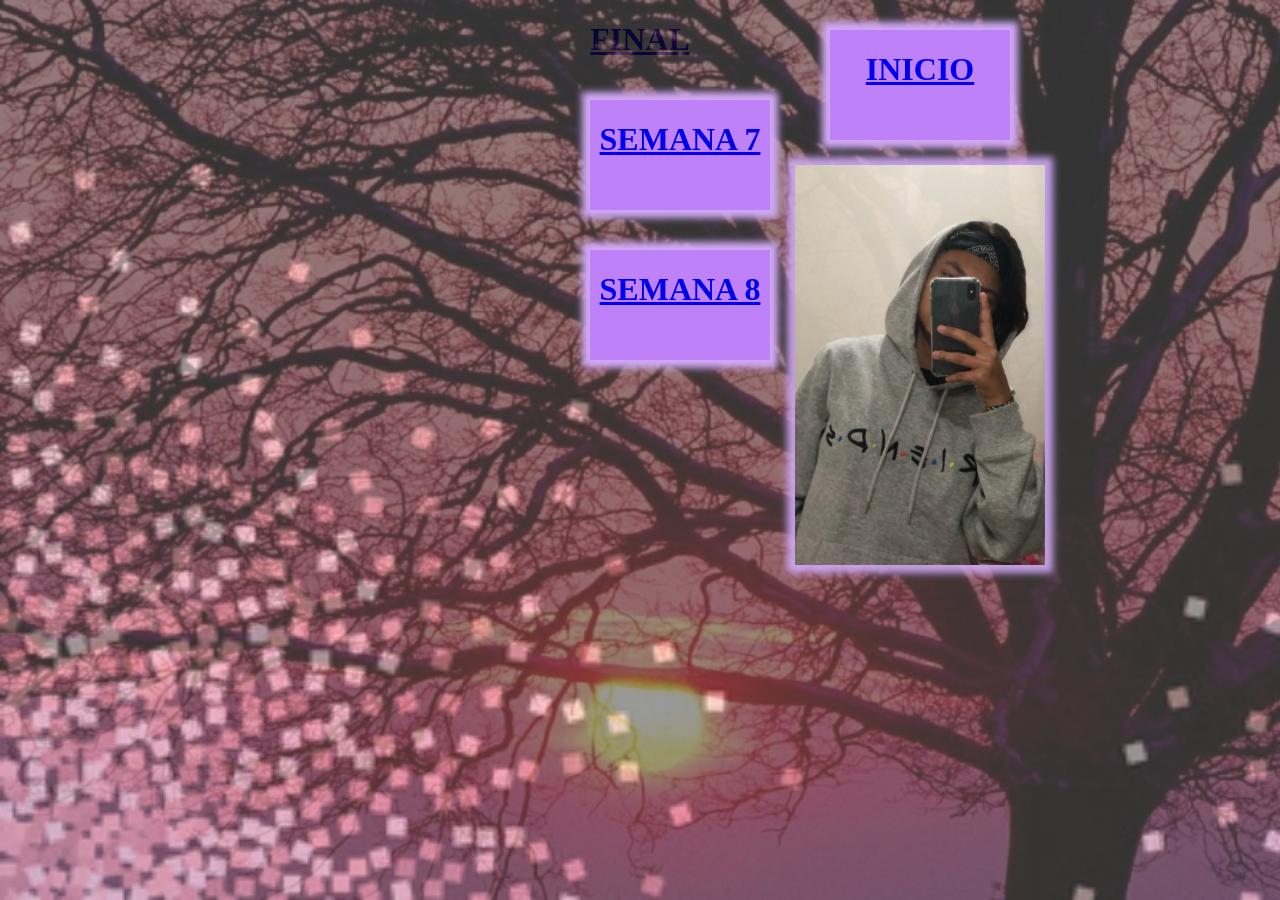
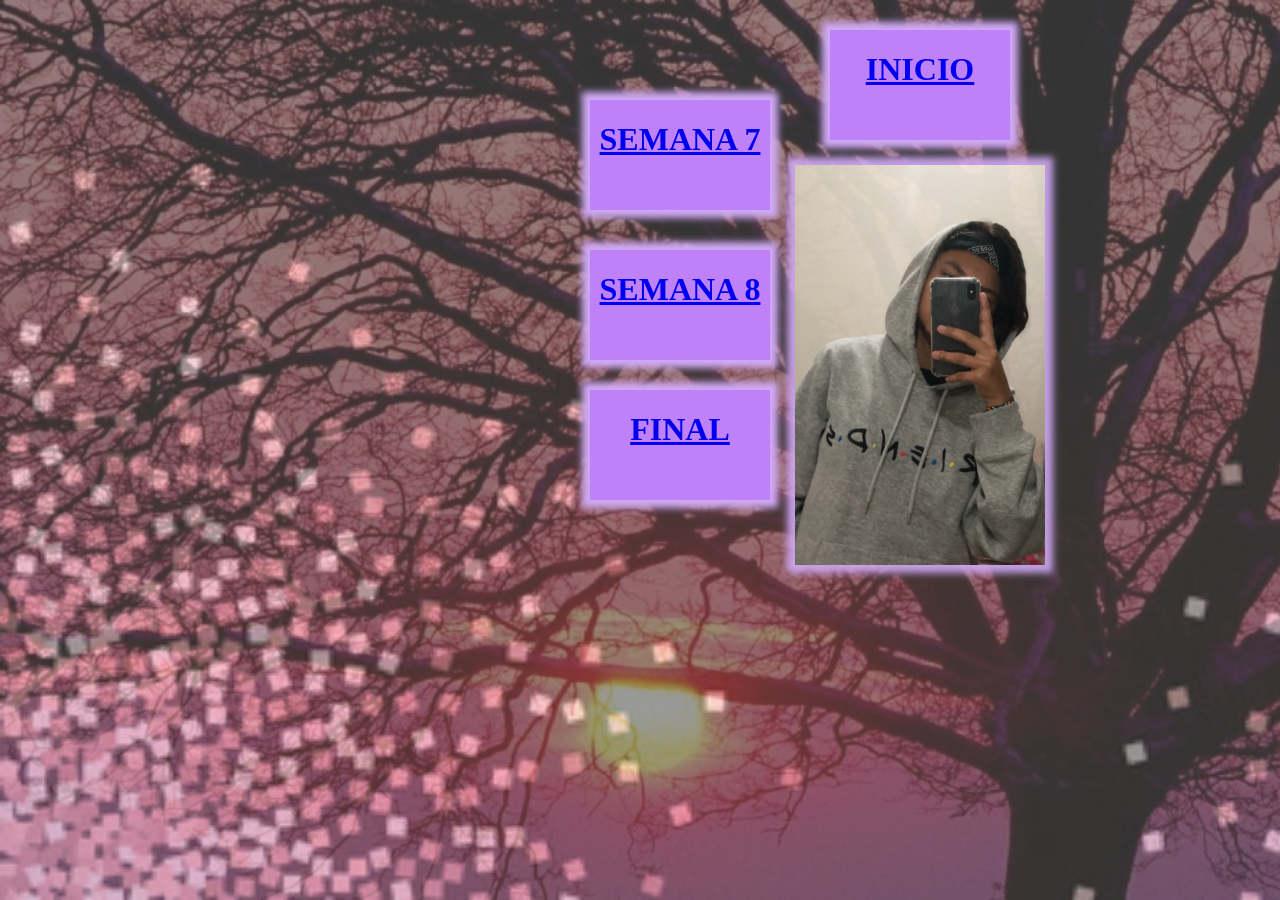
Before and after one commit to mafeenciso/proyectotecno, a plain HTML site: page primerperiodo.html in a window 1280 px wide. Shown: the top 900 px of the page. Drawn offline with Linux system fonts and the light colour scheme.

Commit message:
Update pagina1.css

```diff
--- a/pagina1.css
+++ b/pagina1.css
@@ -104,3 +104,14 @@
 	top:250px;
 	left:590px;
 }
+.fin
+{
+	box-shadow: 0px 0px 7px 8px#D0A9F5;
+	background-color:#BE81F7;
+	background-size: cover;
+	height:110px;
+	width:180px;
+	position: absolute;
+	top:390px;
+	left:590px;
+}
```
